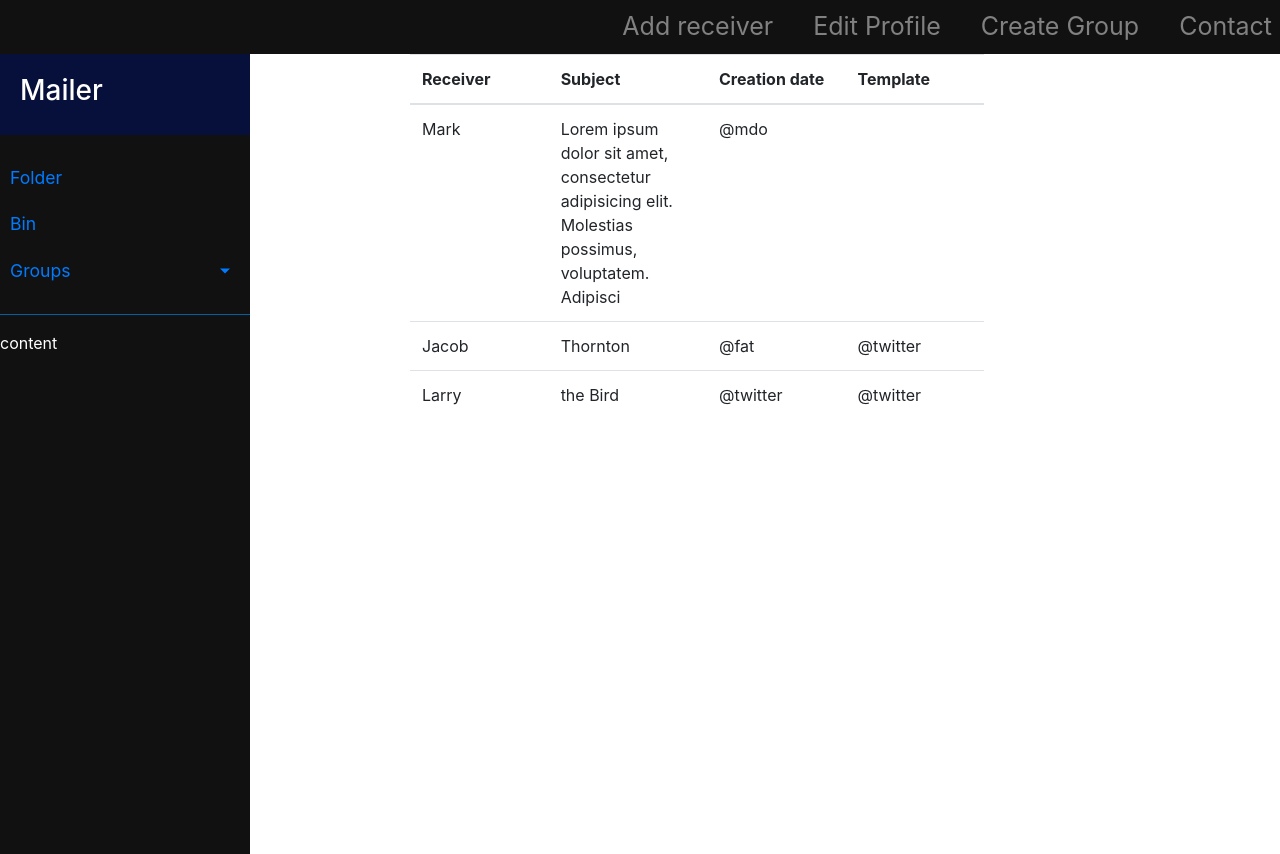
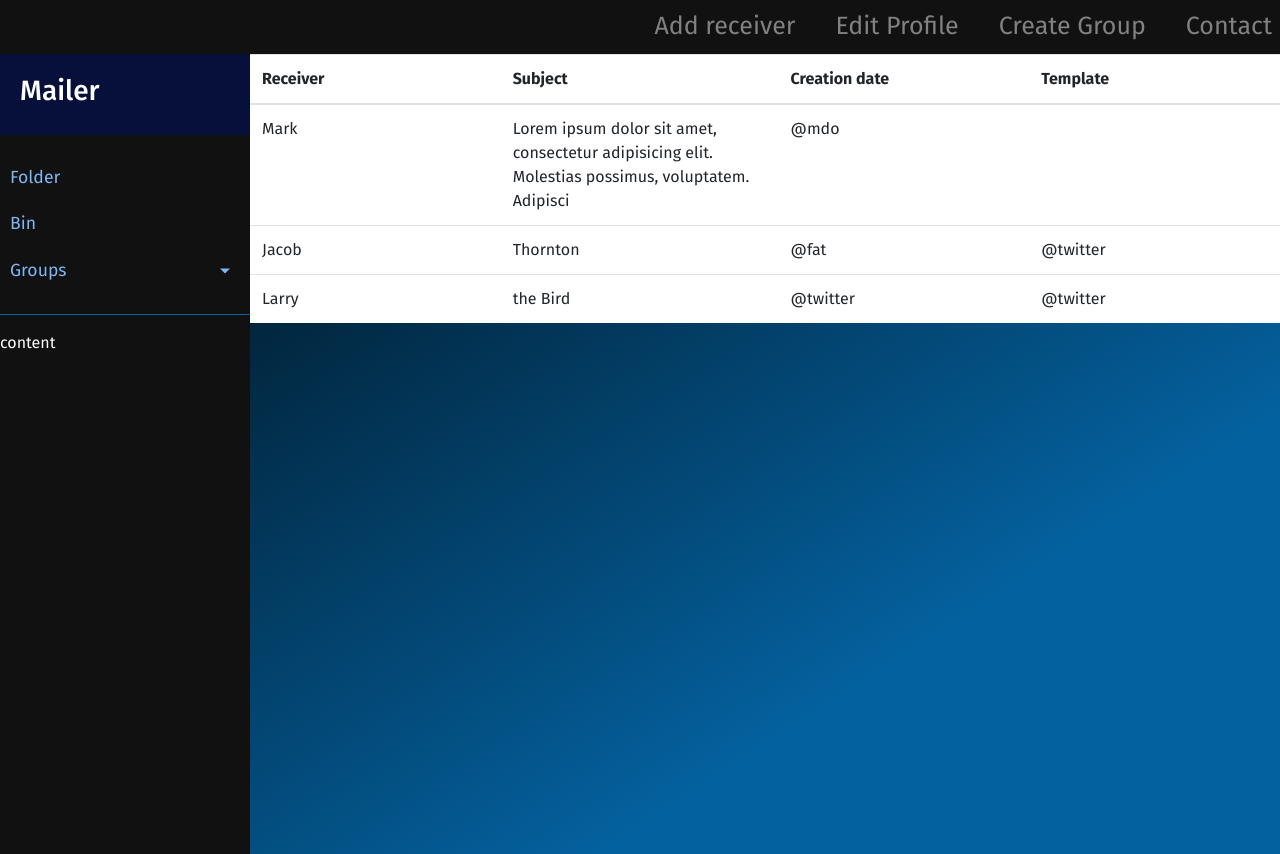
Before and after one commit to Pavel-Petkov03/Emailer, a Django app: page /auth/table in a window 1280 px wide. Run offline with Django 4.2, Linux system fonts and the light colour scheme.

Commit message:
changing css fotr tables

```diff
--- a/Emailer/main/models.py
+++ b/Emailer/main/models.py
@@ -43,7 +43,7 @@
             MinLengthValidator(SUBJECT_MIN_LENGTH)
         ])
 
-    receiver = models.ForeignKey(Receiver, on_delete=models.CASCADE)
+    receiver = models.ForeignKey(Receiver, on_delete=models.DO_NOTHING)
 
     context = models.JSONField(null=True, blank=True)
     date = models.DateField(null=True, blank=True)
--- a/static/css/table.css
+++ b/static/css/table.css
@@ -1,7 +1,3 @@
-table {
-    margin-left: 10rem;
-}
-
 tbody tr:hover {
     background-color: gray;
     color: white;
@@ -13,14 +9,20 @@
     text-align: left;
 }
 
-
-
-
-body{
-    overflow: hidden;
+table th  {
+    width: 100px !important;
 }
 
 
-table th  {
-    width: 100px !important;
+table {
+    margin : 0;
+    background: white;
+
 }
+
+
+#content {
+    margin: 0;
+    width: 100%;
+
+}
--- a/templates/add_group.html
+++ b/templates/add_group.html
@@ -3,7 +3,7 @@
 
 
 {% block css_and_js_loads %}
-    <link rel="stylesheet" href="{% static "css/auth.css" %}">
+
     <style>
     .row {
         display: flex;
--- a/templates/base.html
+++ b/templates/base.html
@@ -7,7 +7,7 @@
 
     <link rel="stylesheet" href="https://cdn.jsdelivr.net/npm/bootstrap@4.3.1/dist/css/bootstrap.min.css"
           integrity="sha384-ggOyR0iXCbMQv3Xipma34MD+dH/1fQ784/j6cY/iJTQUOhcWr7x9JvoRxT2MZw1T" crossorigin="anonymous">
-
+    <link rel="stylesheet" href="{% static "css/auth.css" %}">
     <meta charset="utf-8">
     <meta name="viewport" content="width=device-width, initial-scale=1.0">
     <meta http-equiv="X-UA-Compatible" content="IE=edge">
```
